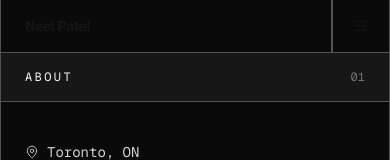
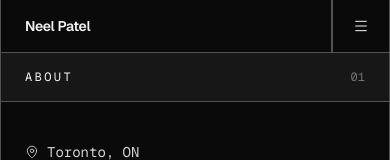
Before and after one commit to Neelpatel1604/portfolio, a Next.js app: page / in a window 390 px wide. Shown: the top 160 px of the page. Built offline with nearby package versions, Linux system fonts and the light colour scheme.

Commit message:
Refactor dark mode styles in globals.css and enhance navigation component with improved hover effects and text color adjustments for better accessibility in dark mode.

```diff
--- a/app/globals.css
+++ b/app/globals.css
@@ -14,11 +14,9 @@
   --font-mono: var(--font-geist-mono);
 }
 
-@media (prefers-color-scheme: dark) {
-  :root {
-    --background: #0a0a0a;
-    --foreground: #f5f5f5;
-  }
+.dark {
+  --background: #0a0a0a;
+  --foreground: #f5f5f5;
 }
 
 body {
--- a/components/nav.tsx
+++ b/components/nav.tsx
@@ -29,9 +29,9 @@
         {/* Logo / name */}
         <a
           href="/"
-          className={`flex flex-1 items-center gap-3 border-r px-6 py-4 md:flex-none ${border}`}
+          className={`flex flex-1 items-center gap-3 border-r px-6 py-4 transition-colors hover:bg-neutral-100 dark:hover:bg-neutral-900 md:flex-none ${border}`}
         >
-          <span className="text-sm font-semibold tracking-tight">
+          <span className="text-sm font-semibold tracking-tight text-neutral-900 dark:text-neutral-100">
             Neel Patel
           </span>
         </a>
@@ -81,9 +81,9 @@
           className={`flex items-center border-l px-5 md:hidden ${border}`}
         >
           {open ? (
-            <X className="size-4" strokeWidth={1.5} />
+            <X className="size-4 text-neutral-900 dark:text-neutral-100" strokeWidth={1.5} />
           ) : (
-            <Menu className="size-4" strokeWidth={1.5} />
+            <Menu className="size-4 text-neutral-900 dark:text-neutral-100" strokeWidth={1.5} />
           )}
         </button>
       </div>
```
